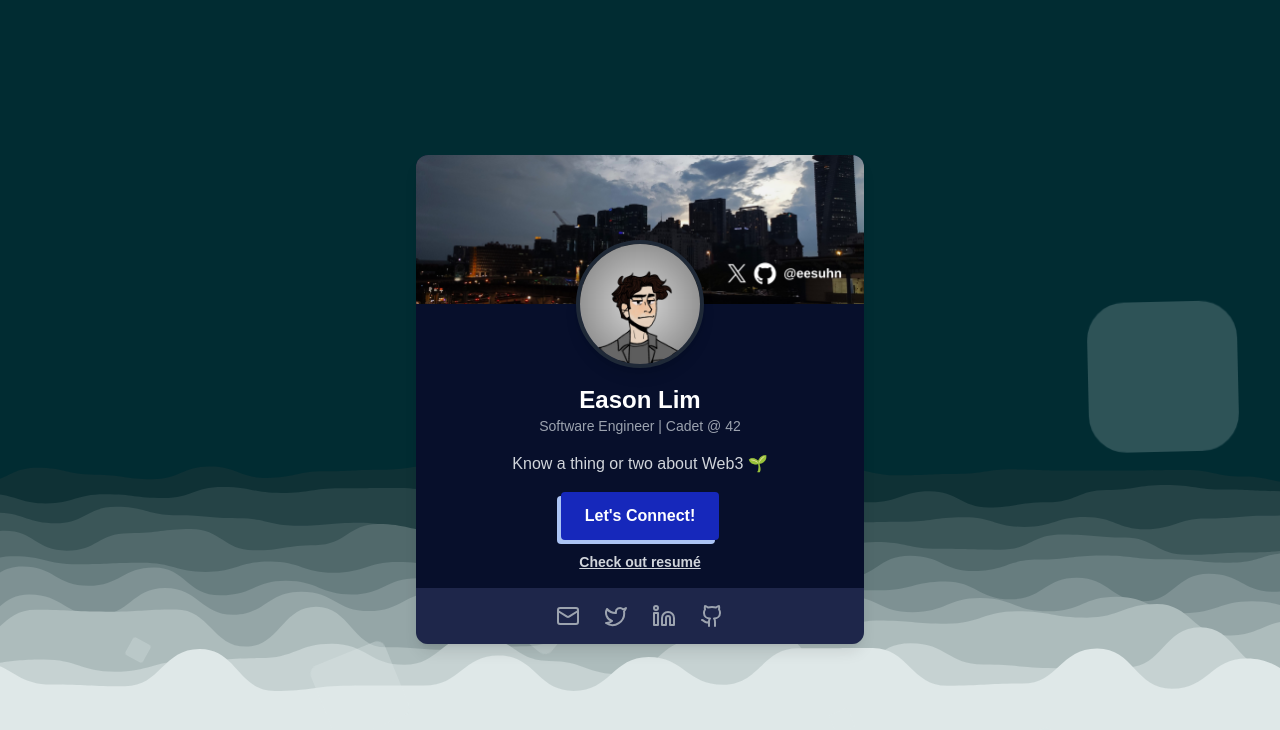
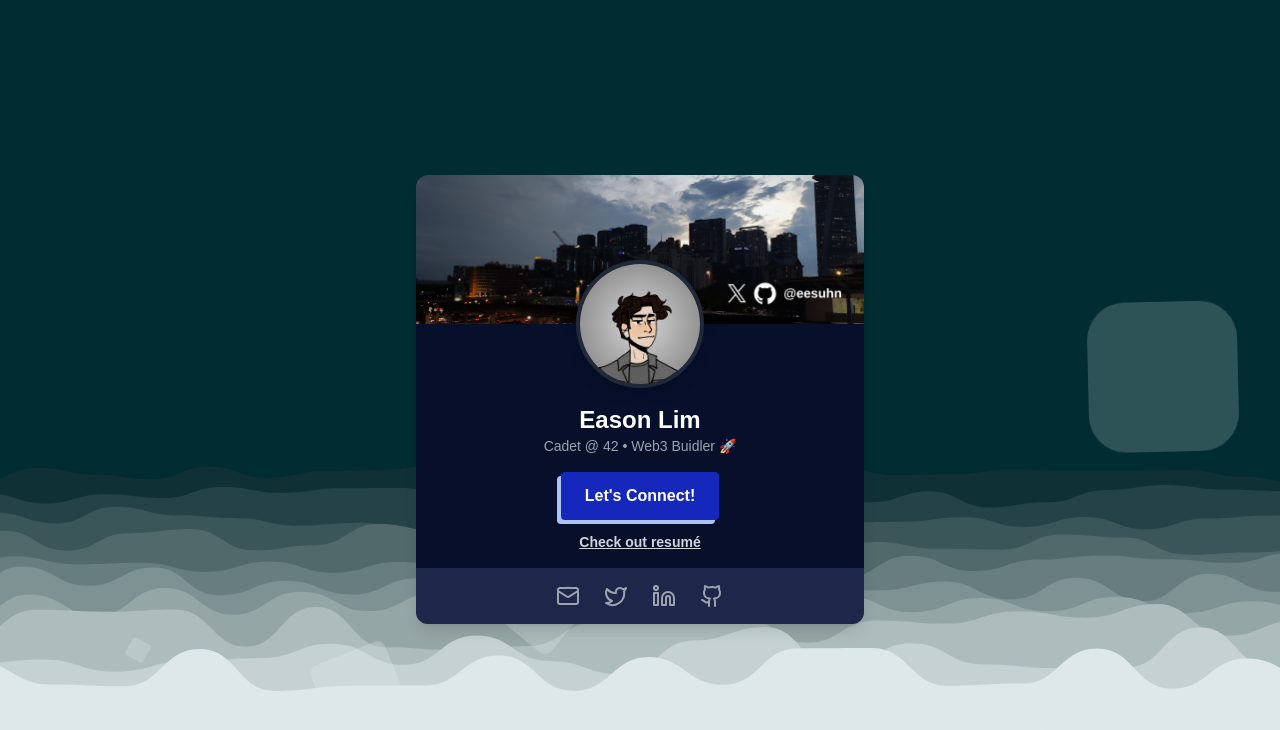
Before and after one commit to eesuhn/eesuhn, a Next.js app in the folder next-profile/: page / in a window 1280 px wide. Shown: the top 730 px of the page. Built offline with nearby package versions, Linux system fonts and the light colour scheme.

Commit message:
Refactored asset path

```diff
--- a/next-profile/next.config.ts
+++ b/next-profile/next.config.ts
@@ -3,10 +3,8 @@ import type { NextConfig } from "next";
 const nextConfig: NextConfig = {
   output: "export",
   reactStrictMode: true,
-  assetPrefix: process.env.NODE_ENV === "production" ? "/eesuhn/" : "",
   basePath: process.env.NODE_ENV === "production" ? "/eesuhn" : "",
   images: {
-    domains: ['https://eesuhn.github.io/eesuhn'],
     unoptimized: true,
   }
 };
--- a/next-profile/src/components/Background.tsx
+++ b/next-profile/src/components/Background.tsx
@@ -1,21 +1,23 @@
 "use client";
 
 import React, { ReactNode } from "react";
+import Image from "next/legacy/image";
 
 interface BackgroundProps {
   children: ReactNode;
 }
 
 const Background: React.FC<BackgroundProps> = ({ children }) => {
-  const basePath = process.env.NODE_ENV === "production"
-  ? "https://eesuhn.github.io/eesuhn"
-  : "";
-
   return (
     <div
-      className="flex min-h-screen items-center justify-center bg-cover bg-center bg-no-repeat p-6"
-      style={{ backgroundImage: `url(${basePath}/background.svg)` }}
+      className="flex min-h-screen items-center justify-center bg-cover bg-center bg-no-repeat p-6 relative"
     >
+      <Image
+        src="/background.svg?v=1"
+        alt="Background"
+        layout="fill"
+        objectFit="cover"
+      />
       {children}
       <ul className="circles">
         <li></li>
--- a/next-profile/src/components/ProfileCard.tsx
+++ b/next-profile/src/components/ProfileCard.tsx
@@ -1,6 +1,6 @@
 "use client";
 
-import React from "react";
+import React, { useState, useEffect } from "react";
 import Tilt from "react-parallax-tilt";
 import Image from "next/image";
 import { Github, Linkedin, Mail, Twitter } from "lucide-react";
@@ -13,9 +13,14 @@ const socialLinks = [
 ];
 
 const ProfileCard = () => {
-  const basePath = process.env.NODE_ENV === "production"
-  ? "https://eesuhn.github.io/eesuhn"
-  : "";
+  const [isMobile, setIsMobile] = useState(false);
+
+  useEffect(() => {
+    const handleResize = () => setIsMobile(window.innerWidth < 768);
+    handleResize();
+    window.addEventListener("resize", handleResize);
+    return () => window.removeEventListener("resize", handleResize);
+  }, []);
 
   return (
     <div className="z-10 w-full max-w-md">
@@ -28,14 +33,14 @@ const ProfileCard = () => {
         glarePosition="all"
         glareMaxOpacity={0.12}
         glareBorderRadius="12px"
-        tiltReverse={true}
+        tiltReverse={!isMobile}
         tiltMaxAngleX={8}
         tiltMaxAngleY={8}
       >
         <div className="transform overflow-hidden rounded-xl bg-[#070F2B] shadow-lg transition-all duration-300 ease-in-out">
           <div className="relative">
             <Image
-              src={`${basePath}/banner.png?v=1`}
+              src="/banner.png?v=1"
               alt="Banner"
               width={300}
               height={100}
@@ -44,7 +49,7 @@ const ProfileCard = () => {
             />
             <div className="absolute -bottom-16 left-1/2 -translate-x-1/2 transform">
               <Image
-                src={`${basePath}/profile-photo.png?v=1`}
+                src="/profile-photo.png?v=1"
                 alt="Profile Photo"
                 width={128}
                 height={128}
@@ -56,10 +61,7 @@ const ProfileCard = () => {
           <div className="mt-16 px-6 py-4 text-center">
             <h2 className="mb-0 text-2xl font-bold text-white">Eason Lim</h2>
             <p className="mb-4 text-sm text-gray-400">
-              Software Engineer | Cadet @ 42
-            </p>
-            <p className="mb-4 text-base text-gray-300">
-              Know a thing or two about Web3 🌱
+              Cadet @ 42 • Web3 Buidler 🚀
             </p>
             <div className="flex flex-col items-center">
               <a
@@ -71,7 +73,7 @@ const ProfileCard = () => {
                 Let&apos;s Connect!
               </a>
               <a
-                href={`${basePath}/resume/eason-lim.pdf?v=1`}
+                href="/resume/eason-lim.pdf?v=1"
                 download
                 className="mt-3 transform rounded-full px-4 py-0 text-sm font-bold text-gray-300 underline transition-all duration-300 ease-in-out hover:scale-105 focus:scale-105 focus:outline-none"
               >
```
Also changed, not shown: next-profile/public/resume/README.md (added), 1 other file (tests, documents, lock files or other folders).
